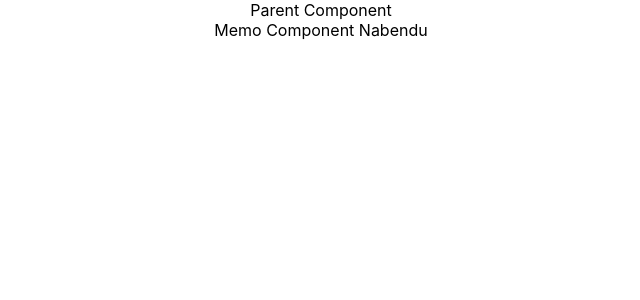
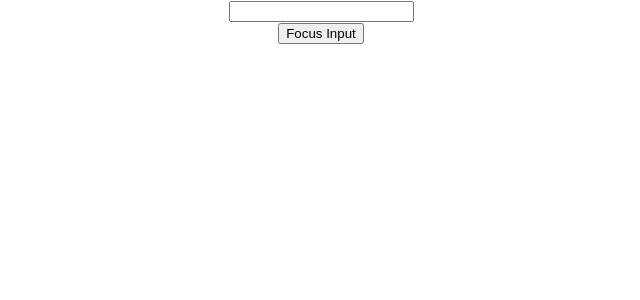
Before and after one commit to nabendu82/React-Basics, a React (Create React App) app in the folder hello-world/: page / in a window 1280 px wide. Shown: the top 300 px of the page, without its empty margins (319-959 px from the left). Built offline with nearby package versions, Linux system fonts and the light colour scheme; the HTML template or start-up script is replaced by a standard one.

Commit message:
Part-13 complete

```diff
--- a/hello-world/src/App.js
+++ b/hello-world/src/App.js
@@ -1,43 +1,11 @@
 import React from 'react';
 import './App.css';
-import ParentComp from './components/ParentComp';
-// import EventBind from './components/EventBind';
-// import Greet from './components/Greet';
-// import Welcome from './components/Welcome';
-// import Hello from './components/Hello';
-// import Counter from './components/Counter';
-// import FunctionEvent from './components/FunctionEvent';
-// import ClassEvent from './components/ClassEvent';
-// import ParentComponent from './components/ParentComponent';
-//import UserGreeting from './components/UserGreeting';
-//import PersonList from './components/PersonList';
-// import StyleSheets from './components/StyleSheets';
-// import Modules from './components/Modules';
-//import DemoForm from './components/DemoForm';
-//import ParentLifecycle from './components/ParentLifecycle';
+import FocusInput from './components/FocusInput';
 
 function App() {
   return (
     <div className="App">
-      <ParentComp />
-      {/* <ParentLifecycle /> */}
-      {/* <DemoForm /> */}
-      {/* <StyleSheets />
-      <Modules /> */}
-      {/* <PersonList /> */}
-      {/* <UserGreeting /> */}
-      {/* <ParentComponent /> */}
-      {/* <EventBind /> */}
-      {/* <FunctionEvent />
-      <ClassEvent /> */}
-      {/* <Counter /> */}
-      {/* <Hello /> */}
-      {/* <Greet name="JavaScript">Language of the web</Greet> */}
-      {/* <Greet name="Golang" />
-      <Greet name="Swift">Language for ios apps</Greet>
-      <Welcome name="Flutter">Language for cross-platform development</Welcome>
-      <Welcome name="React Native"/> */}
-      {/* <Welcome name="Java"><button>Click for Java</button></Welcome> */}
+      <FocusInput />
     </div>
   );
 }
--- /dev/null
+++ b/hello-world/src/components/FocusInput.js
@@ -0,0 +1,24 @@
+import React, { Component } from 'react'
+import Input from './Input'
+
+class FocusInput extends Component {
+  constructor(props) {
+    super(props)
+    this.componentRef = React.createRef();
+  }
+
+  clickHandler = () => {
+    this.componentRef.current.focusInput();
+  }
+
+  render() {
+    return (
+      <div>
+        <Input ref={this.componentRef} />
+        <button onClick={this.clickHandler}>Focus Input</button>
+      </div>
+    )
+  }
+}
+
+export default FocusInput
--- /dev/null
+++ b/hello-world/src/components/Input.js
@@ -0,0 +1,22 @@
+import React, { Component } from 'react'
+
+class Input extends Component {
+  constructor(props) {
+    super(props)
+    this.inputRef = React.createRef()
+  }
+
+  focusInput() {
+    this.inputRef.current.focus();
+  }
+
+  render() {
+    return (
+      <div>
+        <input type="text" ref={this.inputRef} />
+      </div>
+    )
+  }
+}
+
+export default Input
```
Also changed, not shown: hello-world/src/components/RefsDemo.js (added, +28 -0 lines).
